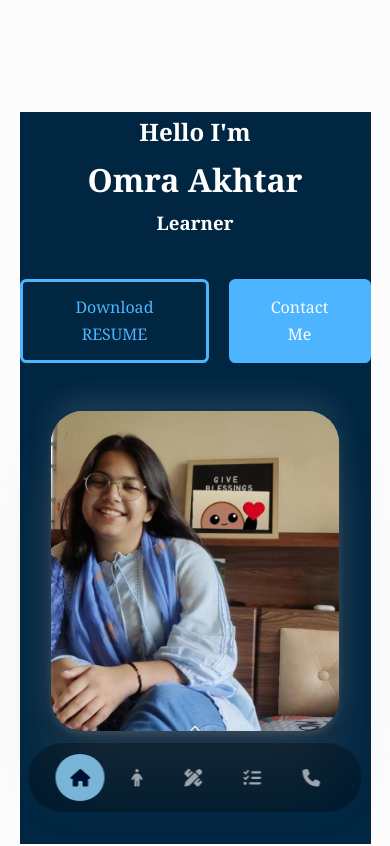
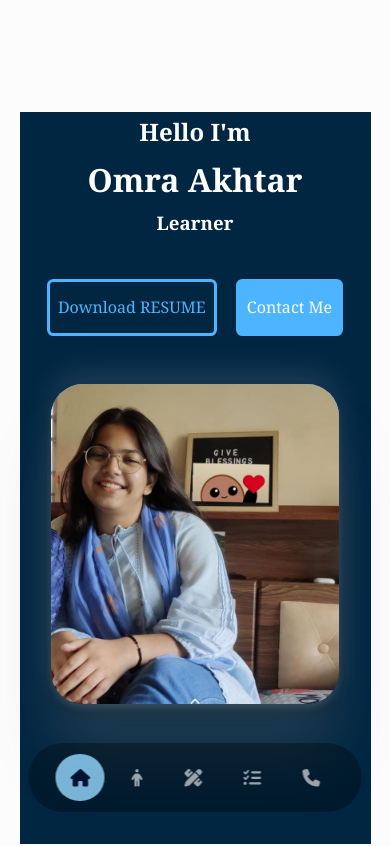
Before and after one commit to omraakhtarit2020/OAkhtar_Portfolio_, a React (Create React App) app: page / in a window 390 px wide. Shown: the top 846 px of the page. Built offline with nearby package versions, Linux system fonts and the light colour scheme.

Commit message:
chnages for responsiveness

```diff
--- a/src/index.css
+++ b/src/index.css
@@ -72,7 +72,7 @@ a:hover{
    width: max-content;
    display: inline-block;
    color: var(--color-primary);
-   padding: 0.75rem 2.2rem;
+   padding: 0.75rem 0.5rem;
    border-radius: 0.4rem;
    cursor: pointer;
    border: 3px solid var(--color-primary);
```
